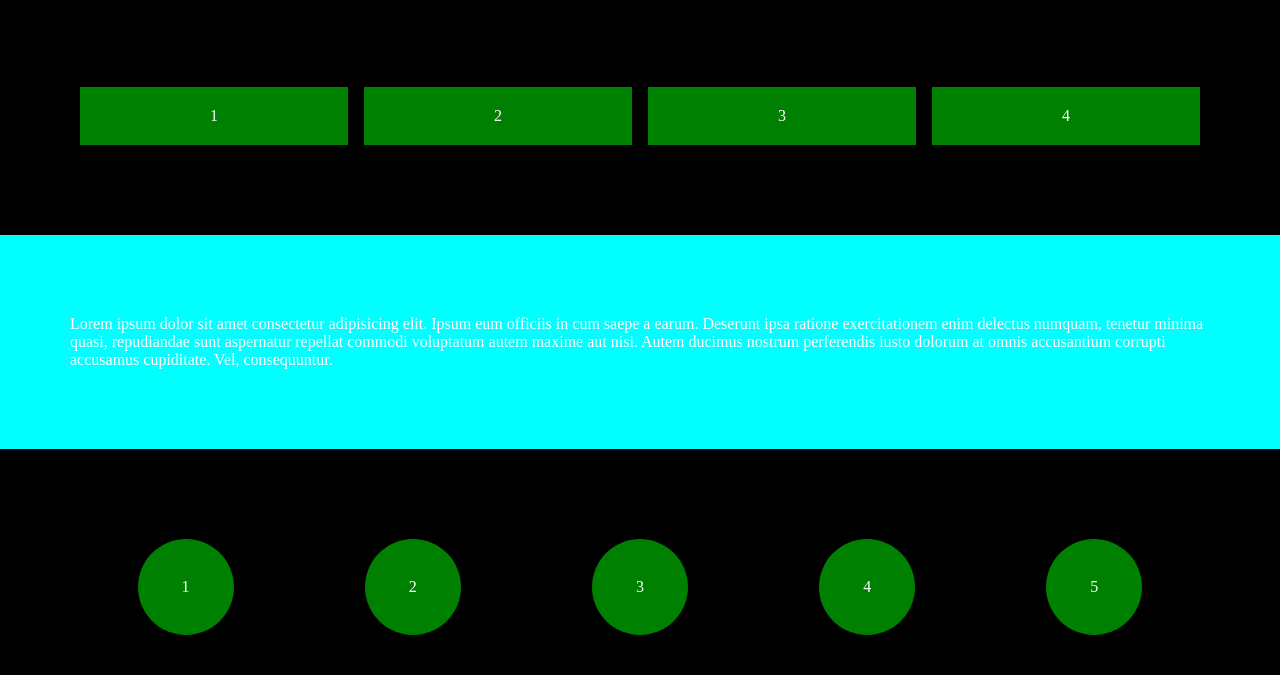
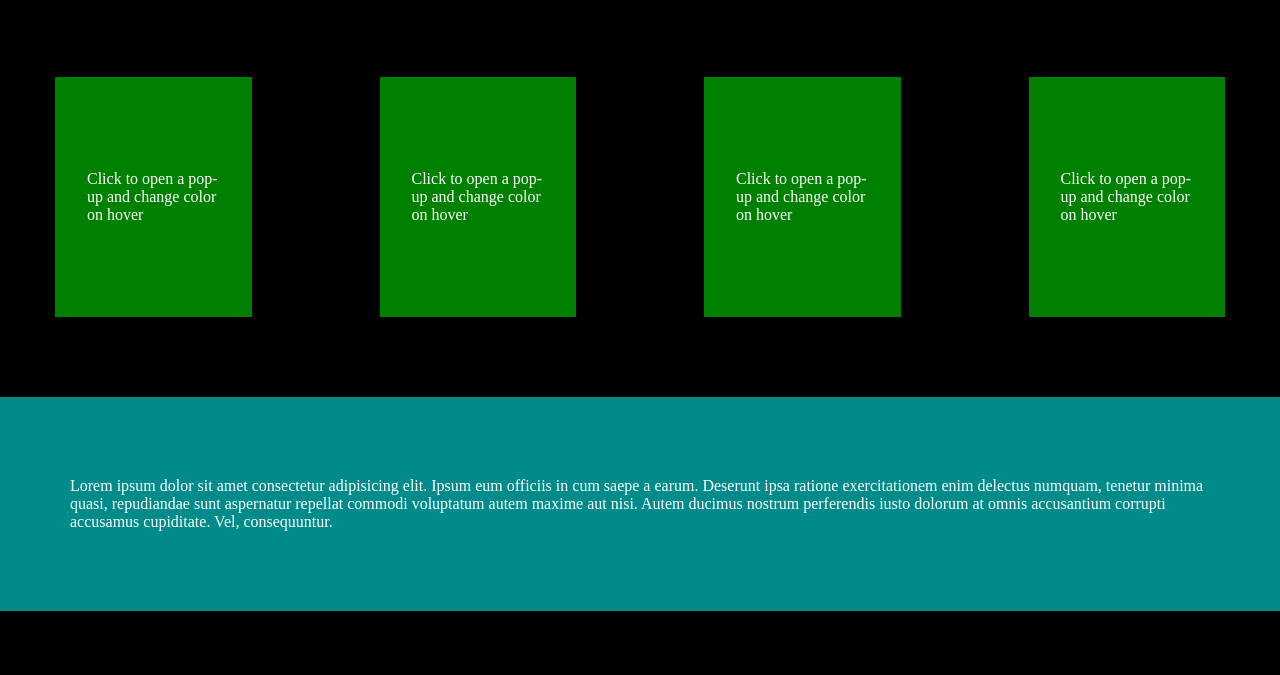
Before and after one commit to itsnix26/assignment, a plain HTML site: page index.html in a window 1280 px wide. Shown: the part 405-1080 px from the top of the page. Drawn offline with Linux system fonts and the light colour scheme.

Commit message:
s1 s2 s3 s4 s5 s6 all section are ready

```diff
--- a/index.html
+++ b/index.html
@@ -29,12 +29,7 @@
         margin-left: auto;
       }
 
-      .s1__container,
-      .s2__grid__container,
-      .s3__container,
-      .s4__grid__container,
-      .s5__container,
-      .s6__grid__container {
+      .common__section__padding {
         padding: 5rem 0;
       }
 
@@ -89,37 +84,39 @@
 
       .s2__grid__container {
         display: grid;
-        margin: 5rem 0;
-        gap: 1rem;
+        gap: 8rem;
         grid-template-columns: auto auto auto auto;
-        padding: 10px;
       }
       .s2__grid__item {
+        display: flex;
+        align-items: center;
+        justify-content: center;
         background: green;
-        padding: 20px;
-        text-align: center;
+        padding: 2rem;
+        height: 15rem;
+        text-align: left;
       }
 
       .s3__container {
-        background: cyan;
+        background: darkcyan;
       }
 
       .s4__grid__container {
-        margin: 5rem 0;
         display: grid;
         align-items: center;
         justify-content: space-around;
         gap: 1rem;
         grid-template-columns: auto auto auto auto auto;
-        padding: 10px;
       }
 
       .s4__grid__item {
         display: flex;
         align-items: center;
         justify-content: center;
+        text-transform: capitalize;
         border-radius: 50%;
-        background: green;
+        background: #fff;
+        color: #000;
         /* padding: 20px; */
         width: 6rem;
         height: 6rem;
@@ -169,7 +166,7 @@
   <body>
     <div>
       <section class="container">
-        <div class="s1__container">
+        <div class="s1__container common__section__padding">
           <div class="s1__left">
             <div>
               <h1>Title goes here</h1>
@@ -202,16 +199,24 @@
         <hr class="hr__right" />
       </div>
     </div>
-    <section class="container">
+    <section class="container common__section__padding">
       <div class="s2__grid__container">
-        <div class="s2__grid__item">1</div>
-        <div class="s2__grid__item">2</div>
-        <div class="s2__grid__item">3</div>
-        <div class="s2__grid__item">4</div>
+        <div class="s2__grid__item">
+          Click to open a pop­up and change color on hover
+        </div>
+        <div class="s2__grid__item">
+          Click to open a pop­up and change color on hover
+        </div>
+        <div class="s2__grid__item">
+          Click to open a pop­up and change color on hover
+        </div>
+        <div class="s2__grid__item">
+          Click to open a pop­up and change color on hover
+        </div>
       </div>
     </section>
 
-    <div class="s3__container">
+    <div class="s3__container common__section__padding">
       <section class="container">
         <p>
           Lorem ipsum dolor sit amet consectetur adipisicing elit. Ipsum eum
@@ -224,17 +229,18 @@
       </section>
     </div>
 
-    <section class="container">
+    <section class="container common__section__padding">
       <div class="s4__grid__container">
-        <div class="s4__grid__item">1</div>
-        <div class="s4__grid__item">2</div>
-        <div class="s4__grid__item">3</div>
-        <div class="s4__grid__item">4</div>
-        <div class="s4__grid__item">5</div>
+        <div class="s4__grid__item">icon</div>
+        <div class="s4__grid__item">icon</div>
+        <div class="s4__grid__item">icon</div>
+        <div class="s4__grid__item">icon</div>
+        <div class="s4__grid__item">icon</div>
       </div>
     </section>
 
-    <section class="container">
+    <section class="container common__section__padding">
+      <h3>Heading</h3>
       <div class="s5__container">
         <ul>
           <li>One</li>
@@ -260,7 +266,8 @@
       </div>
     </section>
 
-    <section class="container">
+    <section class="container common__section__padding">
+      <h4>Key Contacts</h4>
       <div class="s6__grid__container">
         <div class="s6__grid__item">1</div>
         <div class="s6__grid__item">2</div>
```
